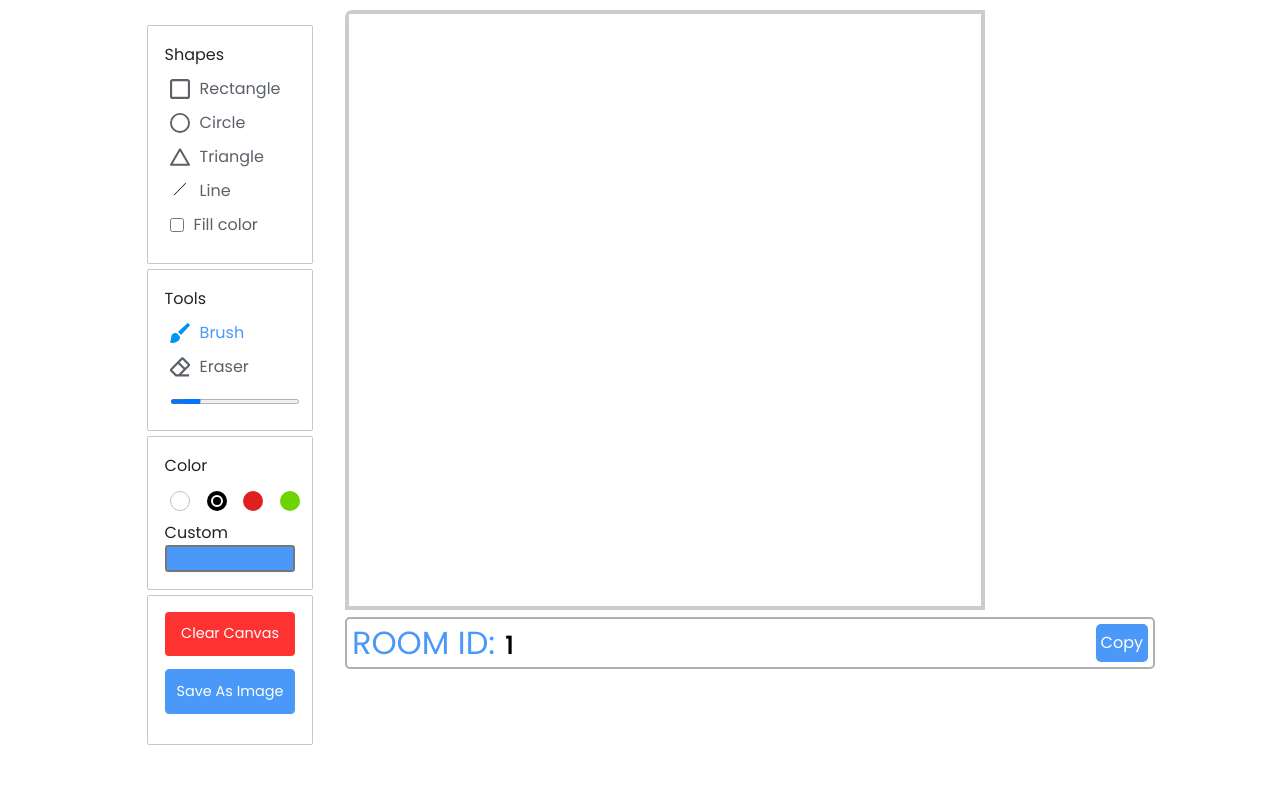
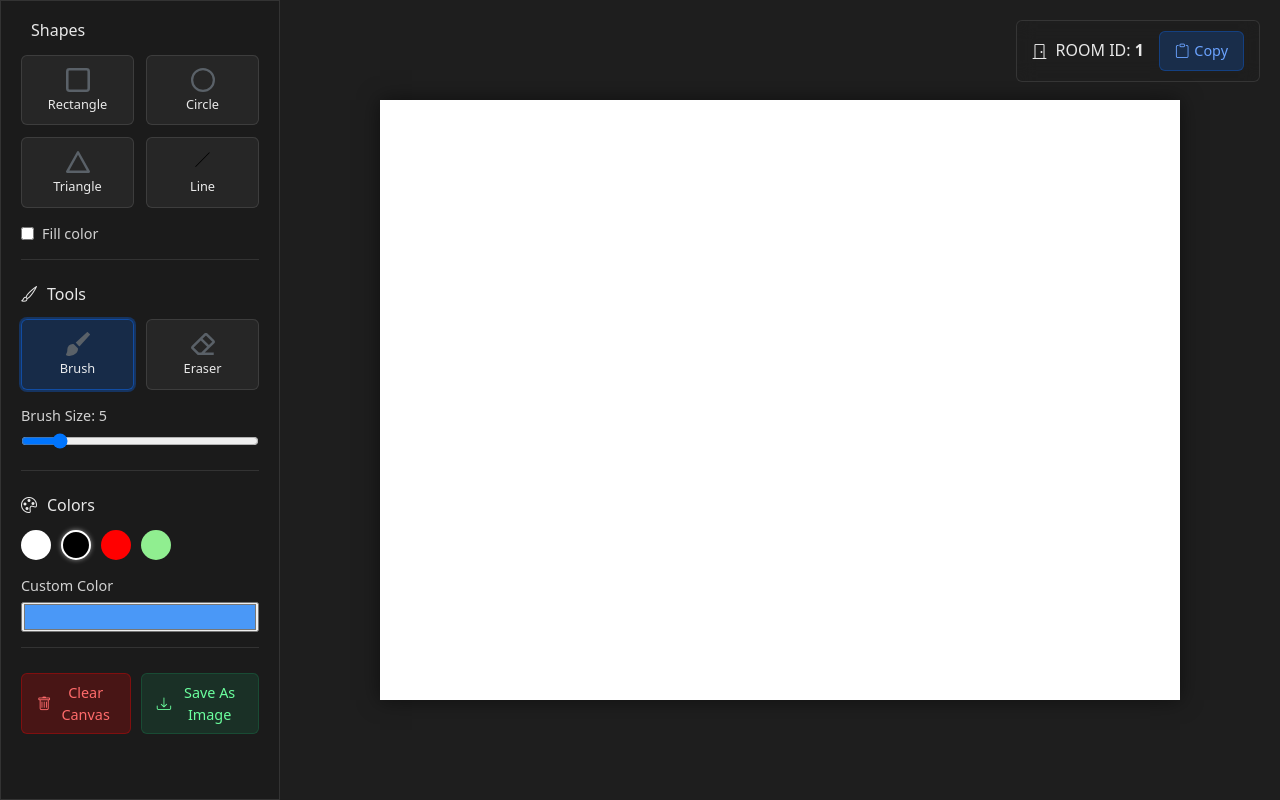
Before and after one commit to organizedmess/Drawing-board-frontend, an Angular app: page /room/1/1 in a window 1280 px wide. Built offline with nearby package versions, Linux system fonts and the light colour scheme; no server answers.

Commit message:
feat: add new UI and fix icons not visible

```diff
--- a/src/app/board/board.component.css
+++ b/src/app/board/board.component.css
@@ -1,4 +1,298 @@
-@import url('https://fonts.googleapis.com/css2?family=Poppins:wght@400&display=swap');
+.drawing-board {
+  flex: 1;
+  display: flex;
+  justify-content: center;
+  align-items: center;
+  background: #1e1e1e;
+  position: relative;
+  padding: 20px; /* Add some padding */
+}
+
+.canvas-container {
+  width: 100%;
+  height: 100%;
+  display: flex;
+  justify-content: center;
+  align-items: center;
+  overflow: auto; /* Add scroll if needed */
+}
+
+.drawing-board canvas {
+  background: white;
+  box-shadow: 0 0 20px rgba(0, 0, 0, 0.5);
+  cursor: crosshair;
+  max-width: 100%;
+  max-height: 80vh; /* Adjust based on your needs */
+  object-fit: contain;
+}
+
+.drawing-board canvas {
+  width: 800px !important;
+  height: 600px !important;
+}
+
+/* //////////////////////// */
+
+
+
+.drawing-app {
+  display: flex;
+  min-height: 100vh;
+  background: #121212;
+  padding: 0;
+}
+
+
+
+/* Tools Board Styling */
+.tools-board {
+  width: 280px;
+  padding: 20px;
+  background: rgba(30, 30, 30, 0.9);
+  border-right: 1px solid rgba(255, 255, 255, 0.1);
+  overflow-y: auto;
+}
+
+.tool-section {
+  margin-bottom: 25px;
+  padding-bottom: 15px;
+  border-bottom: 1px solid rgba(255, 255, 255, 0.1);
+}
+
+.section-header {
+  display: flex;
+  align-items: center;
+  gap: 10px;
+  color: rgba(255, 255, 255, 0.9);
+  font-size: 1rem;
+  margin-bottom: 15px;
+}
+
+.tool-options {
+  display: grid;
+  grid-template-columns: repeat(2, 1fr);
+  gap: 12px;
+  list-style: none;
+  padding: 0;
+  margin: 0 0 15px 0;
+}
+
+.tool-option {
+  display: flex;
+  flex-direction: column;
+  align-items: center;
+  padding: 10px;
+  border-radius: 6px;
+  background: rgba(255, 255, 255, 0.05);
+  border: 1px solid rgba(255, 255, 255, 0.1);
+  cursor: pointer;
+  transition: all 0.2s ease;
+}
+
+.tool-option:hover {
+  background: rgba(255, 255, 255, 0.1);
+  transform: translateY(-2px);
+}
+
+.tool-option.active {
+  background: rgba(13, 110, 253, 0.2);
+  border-color: rgba(13, 110, 253, 0.5);
+  box-shadow: 0 0 0 2px rgba(13, 110, 253, 0.3);
+}
+
+.tool-icon {
+  width: 24px;
+  height: 24px;
+  margin-bottom: 5px;
+}
+
+.tool-icon img {
+  width: 100%;
+  height: 100%;
+  object-fit: contain;
+}
+
+.tool-label {
+  font-size: 0.8rem;
+  color: rgba(255, 255, 255, 0.9);
+}
+
+.fill-option {
+  display: flex;
+  align-items: center;
+  gap: 8px;
+  color: rgba(255, 255, 255, 0.8);
+  font-size: 0.9rem;
+}
+
+.brush-size {
+  margin-top: 15px;
+}
+
+.brush-size label {
+  display: block;
+  color: rgba(255, 255, 255, 0.8);
+  font-size: 0.9rem;
+  margin-bottom: 5px;
+}
+
+.brush-size input[type="range"] {
+  width: 100%;
+}
+
+.color-options {
+  display: flex;
+  gap: 10px;
+  list-style: none;
+  padding: 0;
+  margin: 0 0 15px 0;
+}
+
+.color-option {
+  width: 30px;
+  height: 30px;
+  border-radius: 50%;
+  border: 2px solid transparent;
+  cursor: pointer;
+  transition: all 0.2s ease;
+}
+
+.color-option:hover {
+  transform: scale(1.1);
+}
+
+.color-option.selected {
+  border-color: white;
+  box-shadow: 0 0 5px rgba(255, 255, 255, 0.5);
+}
+
+.custom-color {
+  display: flex;
+  flex-direction: column;
+  gap: 5px;
+}
+
+.custom-color label {
+  color: rgba(255, 255, 255, 0.8);
+  font-size: 0.9rem;
+}
+
+.custom-color input[type="color"] {
+  width: 100%;
+  height: 30px;
+  cursor: pointer;
+}
+
+.action-buttons {
+  display: flex;
+  gap: 10px;
+  margin-top: 20px;
+}
+
+.btn-clear, .btn-save, .btn-copy {
+  display: flex;
+  align-items: center;
+  gap: 5px;
+  padding: 8px 15px;
+  border-radius: 6px;
+  border: none;
+  cursor: pointer;
+  transition: all 0.2s ease;
+  font-size: 0.9rem;
+}
+
+.btn-clear {
+  background: rgba(255, 0, 0, 0.2);
+  color: #ff6b6b;
+  border: 1px solid rgba(255, 0, 0, 0.3);
+}
+
+.btn-clear:hover {
+  background: rgba(255, 0, 0, 0.3);
+}
+
+.btn-save {
+  background: rgba(25, 135, 84, 0.2);
+  color: #6bff9e;
+  border: 1px solid rgba(25, 135, 84, 0.3);
+}
+
+.btn-save:hover {
+  background: rgba(25, 135, 84, 0.3);
+}
+
+.room-info {
+  position: absolute;
+  top: 20px;
+  right: 20px;
+  padding: 10px 15px;
+  background: rgba(30, 30, 30, 0.9);
+  border-radius: 6px;
+  display: flex;
+  align-items: center;
+  gap: 15px;
+}
+
+.room-id {
+  display: flex;
+  align-items: center;
+  gap: 8px;
+  color: rgba(255, 255, 255, 0.9);
+}
+
+.room-id h3 {
+  margin: 0;
+  font-size: 1rem;
+}
+
+.btn-copy {
+  background: rgba(13, 110, 253, 0.2);
+  color: #6ba3ff;
+  border: 1px solid rgba(13, 110, 253, 0.3);
+}
+
+.btn-copy:hover {
+  background: rgba(13, 110, 253, 0.3);
+}
+
+/* Glass Card Effect */
+.glass-card {
+  background: rgba(30, 30, 30, 0.8);
+  backdrop-filter: blur(10px);
+  -webkit-backdrop-filter: blur(10px);
+  border: 1px solid rgba(255, 255, 255, 0.1);
+}
+
+@media (max-width: 768px) {
+  .drawing-board {
+    height: 70vh; /* Adjust mobile height */
+  }
+
+  .drawing-board canvas {
+    max-height: 100%;
+  }
+  .drawing-app {
+    flex-direction: column;
+  }
+
+  .tools-board {
+    width: 100%;
+    border-right: none;
+    border-bottom: 1px solid rgba(255, 255, 255, 0.1);
+  }
+
+  .tool-options {
+    grid-template-columns: repeat(4, 1fr);
+  }
+
+  .room-info {
+    position: static;
+    margin-top: 20px;
+    justify-content: center;
+  }
+}
+
+/* @import url('https://fonts.googleapis.com/css2?family=Poppins:wght@400&display=swap');
 *{
   margin: 0;
   padding: 0;
@@ -224,4 +518,4 @@ h2 > b{
   margin-top: 0px;
   left: 40%;
   top: 0;
-}
+} */
--- a/src/app/board/board.component.html
+++ b/src/app/board/board.component.html
@@ -1,84 +1,112 @@
-
-<div class="container" >
-
-  <section class="tools-board">
-
-    <div class="row">
-      <label class="title">Shapes</label>
-      <ul class="options">
-
-        <li class="option tool" id="rectangle" (click)="ToolChange('rectangle')">
+<div class="container-fluid drawing-app">
+  <!-- Tools Board - Enhanced with better organization and styling -->
+  <section class="tools-board glass-card">
+    <!-- Shapes Section -->
+    <div class="tool-section">
+      <h3 class="section-header">
+        <i class="bi bi-shapes"></i>
+        <span>Shapes</span>
+      </h3>
+      <ul class="tool-options">
+        <li class="tool-option" id="rectangle" (click)="ToolChange('rectangle')">
+          <div class="tool-icon">
             <img src="../../assets/rectangle.svg" alt="rectangle-icon" loading="lazy">
-          <span>Rectangle</span>
+          </div>
+          <span class="tool-label">Rectangle</span>
         </li>
 
-        <li class="option tool" id="circle" (click)="ToolChange('circle')">
+        <li class="tool-option" id="circle" (click)="ToolChange('circle')">
+          <div class="tool-icon">
             <img src="../../assets/circle.svg" alt="circle-icon" loading="lazy">
-          <span>Circle</span>
+          </div>
+          <span class="tool-label">Circle</span>
         </li>
 
-        <li class="option tool" id="triangle" (click)="ToolChange('triangle')">
+        <li class="tool-option" id="triangle" (click)="ToolChange('triangle')">
+          <div class="tool-icon">
             <img src="../../assets/triangle.svg" alt="triangle-icon" loading="lazy">
-          <span>Triangle</span>
+          </div>
+          <span class="tool-label">Triangle</span>
         </li>
 
-        <li class="option tool" id="line" (click)="ToolChange('line')">
+        <li class="tool-option" id="line" (click)="ToolChange('line')">
+          <div class="tool-icon">
             <img src="../../assets/line.svg" alt="line-icon" loading="lazy">
-          <span>Line</span>
+          </div>
+          <span class="tool-label">Line</span>
+        </li>
+      </ul>
+
+      <div class="fill-option">
+        <input type="checkbox" id="fill-color">
+        <label for="fill-color">Fill color</label>
+      </div>
+    </div>
+
+    <!-- Tools Section -->
+    <div class="tool-section">
+      <h3 class="section-header">
+        <i class="bi bi-brush"></i>
+        <span>Tools</span>
+      </h3>
+      <ul class="tool-options">
+        <li class="tool-option active" id="brush" (click)="ToolChange('brush')">
+          <div class="tool-icon">
+            <img src="../../assets/brush.svg" alt="brush-icon" loading="lazy">
+          </div>
+          <span class="tool-label">Brush</span>
         </li>
 
-        <li class="option">
-          <input type="checkbox" id="fill-color">
-          <label for="fill-color">Fill color</label>
+        <li class="tool-option" id="eraser" (click)="ToolChange('eraser')">
+          <div class="tool-icon">
+            <img src="../../assets/eraser.svg" alt="eraser-icon" loading="lazy">
+          </div>
+          <span class="tool-label">Eraser</span>
         </li>
+      </ul>
 
-      </ul>
+      <div class="brush-size">
+        <label for="size-slider">Brush Size: <span id="size-value">5</span></label>
+        <input type="range" id="size-slider" min="1" max="30" value="5" (change)="SizeSlider()">
+      </div>
     </div>
 
-    <div class="row">
-      <label class="title">Tools</label>
-      <ul class="options">
+    <!-- Colors Section -->
+    <div class="tool-section">
+      <h3 class="section-header">
+        <i class="bi bi-palette"></i>
+        <span>Colors</span>
+      </h3>
+      <ul class="color-options">
+        <li class="color-option" (click)="ColorPicker($event, 'white')" style="background: white;"></li>
+        <li class="color-option selected" (click)="ColorPicker($event, 'black')" style="background: black;"></li>
+        <li class="color-option" (click)="ColorPicker($event, 'red')" style="background: red;"></li>
+        <li class="color-option" (click)="ColorPicker($event, 'lightGreen')" style="background: lightgreen;"></li>
+      </ul>
 
-        <li class="option active tool" id="brush" (click)="ToolChange('brush')">
-          <img src="../../assets/brush.svg" alt="brush-icon" loading="lazy">
-          <span>Brush</span>
-        </li>
-        <li class="option tool" id="eraser" (click)="ToolChange('eraser')">
-          <img src="../../assets/eraser.svg" alt="eraser-icon" loading="lazy">
-          <span>Eraser</span>
-        </li>
-        <li class="option">
-          <input type="range" id="size-slider" min="1" max="30" value="5" (change)="SizeSlider()">
-        </li>
-
-      </ul>
+      <div class="custom-color">
+        <label for="color-picker">Custom Color</label>
+        <input type="color" id="color-picker" value="#4A98F7" (change)="CustomColorChange()">
+      </div>
     </div>
 
-    <div class="row colors">
-      <label class="title">Color</label>
-
-      <ul class="options">
-        <li class="option" (click)="ColorPicker($event, 'white')" ></li>
-        <li class="option selected" (click)="ColorPicker($event, 'black')"></li>
-        <li class="option" (click)="ColorPicker($event, 'red')"></li>
-        <li class="option" (click)="ColorPicker($event, 'lightGreen')"></li>
-      </ul>
-
-      <label for="color-picker">Custom</label>
-      <input type="color" id="color-picker" value="#4A98F7" (change)="CustomColorChange()">
-
+    <!-- Action Buttons -->
+    <div class="action-buttons">
+      <button class="btn-clear" (click)="ClearCanvas()">
+        <i class="bi bi-trash"></i>
+        Clear Canvas
+      </button>
+      <button class="btn-save" (click)="SaveImage()">
+        <i class="bi bi-download"></i>
+        Save As Image
+      </button>
     </div>
-
-    <div class="row buttons">
-      <button class="clear-canvas" (click)="ClearCanvas()">Clear Canvas</button>
-      <button class="save-img" (click)="SaveImage()">Save As Image</button>
-    </div>
-
   </section>
 
-
+  <!-- Drawing Board - Enhanced canvas area -->
   <section class="drawing-board">
-    <canvas
+    <div class="canvas-container">
+      <canvas #drawingCanvas
               (mousedown)="startDrawing($event)"
               (mousemove)="DrawingBrush($event)"
               (mousemove)="drawRect($event)"
@@ -86,15 +114,19 @@
               (mousemove)="drawTraingle($event)"
               (mousemove)="drawLine($event)"
               (mouseup)="stopDrawing($event)"
-      (mouseleave)="stopDrawing($event)"
-      >
+              (mouseleave)="stopDrawing($event)">
       </canvas>
-
-    <div class="room-info">
-      <h2>ROOM ID:<b>{{ roomId }}</b></h2>
-      <button mat-raised-button class="copy-btn" (click)="CopyToClipboard()">Copy</button>
     </div>
-
+    <!-- Room Info - Enhanced with better styling -->
+    <div class="room-info glass-card">
+      <div class="room-id">
+        <i class="bi bi-door-closed"></i>
+        <h3>ROOM ID: <strong>{{ roomId }}</strong></h3>
+      </div>
+      <button class="btn-copy" (click)="CopyToClipboard()">
+        <i class="bi bi-clipboard"></i>
+        Copy
+      </button>
+    </div>
   </section>
-
 </div>
```
Lines whose indentation alone changed are shown as unchanged.
